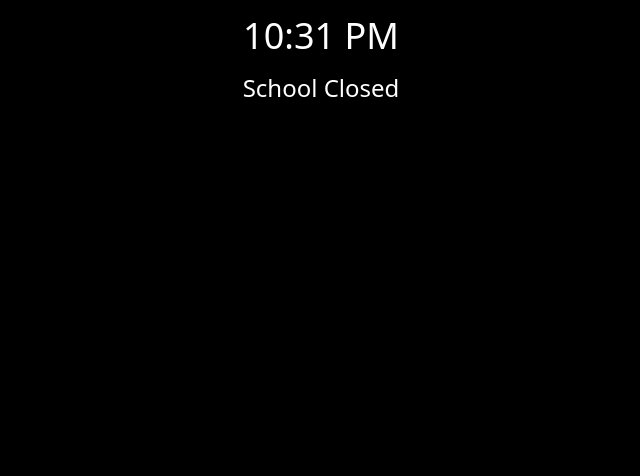
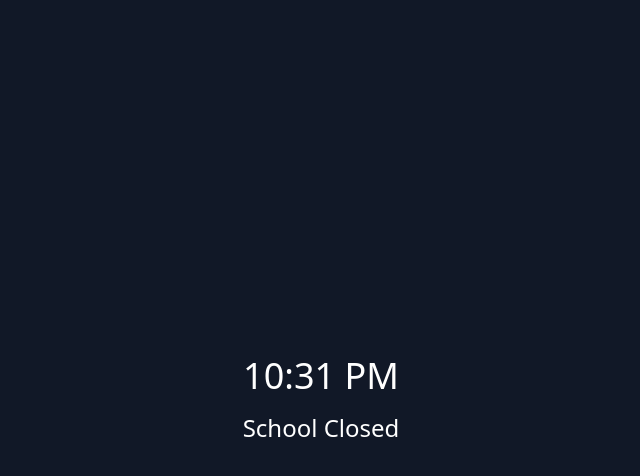
Before and after one commit to mondotDev/School-Schedule-Timer, a React (Vite) app: page / in a window 1280 px wide. Shown: the top 476 px of the page, without its empty margins (319-959 px from the left). Built offline with nearby package versions, Linux system fonts and the light colour scheme; the HTML template or start-up script is replaced by a standard one.

Commit message:
Css changes

```diff
--- a/src/App.jsx
+++ b/src/App.jsx
@@ -1,8 +1,12 @@
-
-import SchoolScheduleTimer from './components/SchoolScheduleTimer';
+import React from "react";
+import SchoolScheduleTimer from "./components/SchoolScheduleTimer";
 
 function App() {
-  return <SchoolScheduleTimer />;
+  return (
+    <div className="min-h-screen flex items-center justify-center bg-gray-900">
+      <SchoolScheduleTimer />
+    </div>
+  );
 }
 
 export default App;
```
